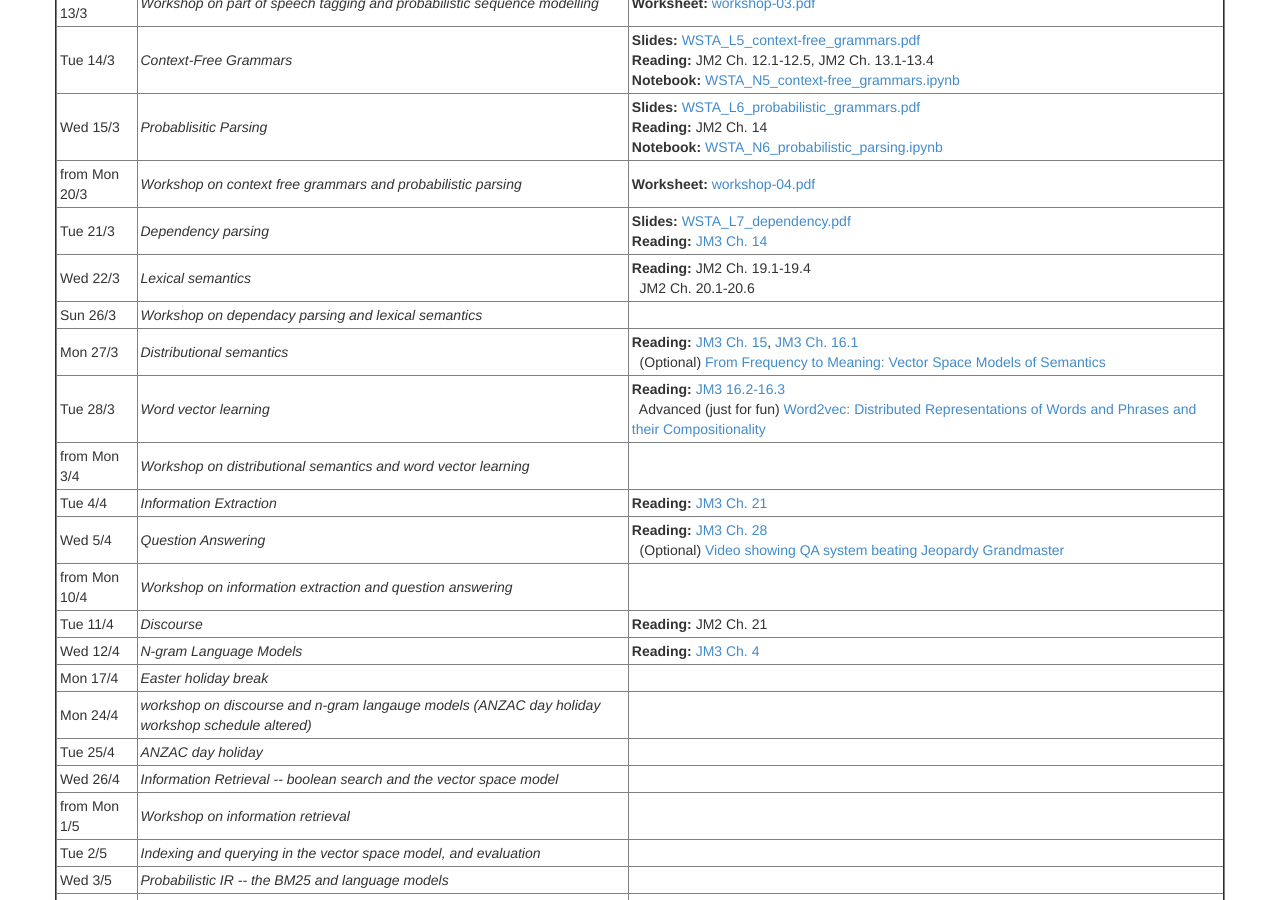
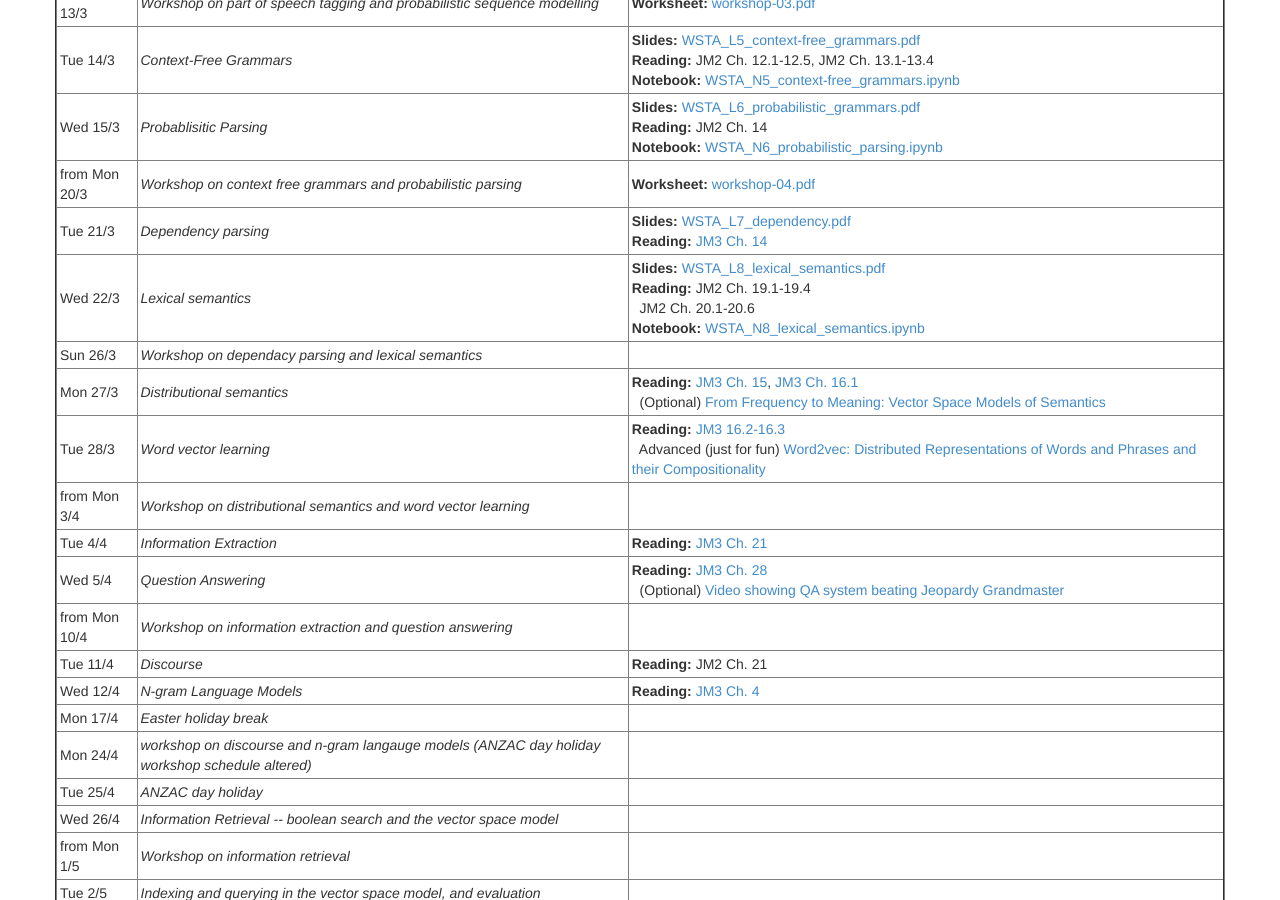
Before and after one commit to trevorcohn/comp90042, a Jekyll site: the page built from index.html, in a window 1280 px wide and 900 px high, scrolled down 1720 px. Built offline with Jekyll 4.4.1, drawn with Linux system fonts in a browser that asks for light colours; some of the changed lines change nothing that is shown.

Commit message:
updated lexical semantic slides, made public

```diff
--- a/_config.yml
+++ b/_config.yml
@@ -103,7 +103,7 @@ lectures:
       - JM2 Ch. 20.1-20.6
     notebook: WSTA_N8_lexical_semantics.ipynb
     who: julian
-    show: 2
+    show: 1
    -
     date: 2017-3-26
     title: "Workshop on dependacy parsing and lexical semantics"
```
Also changed, not shown: 2 other files.
